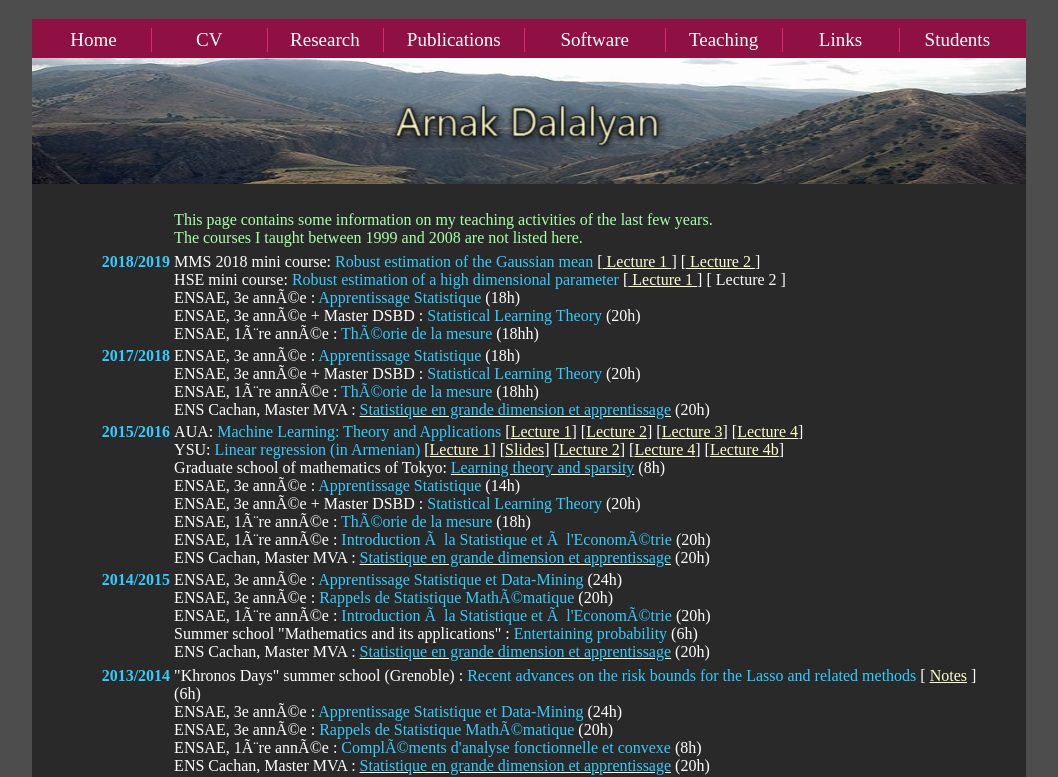
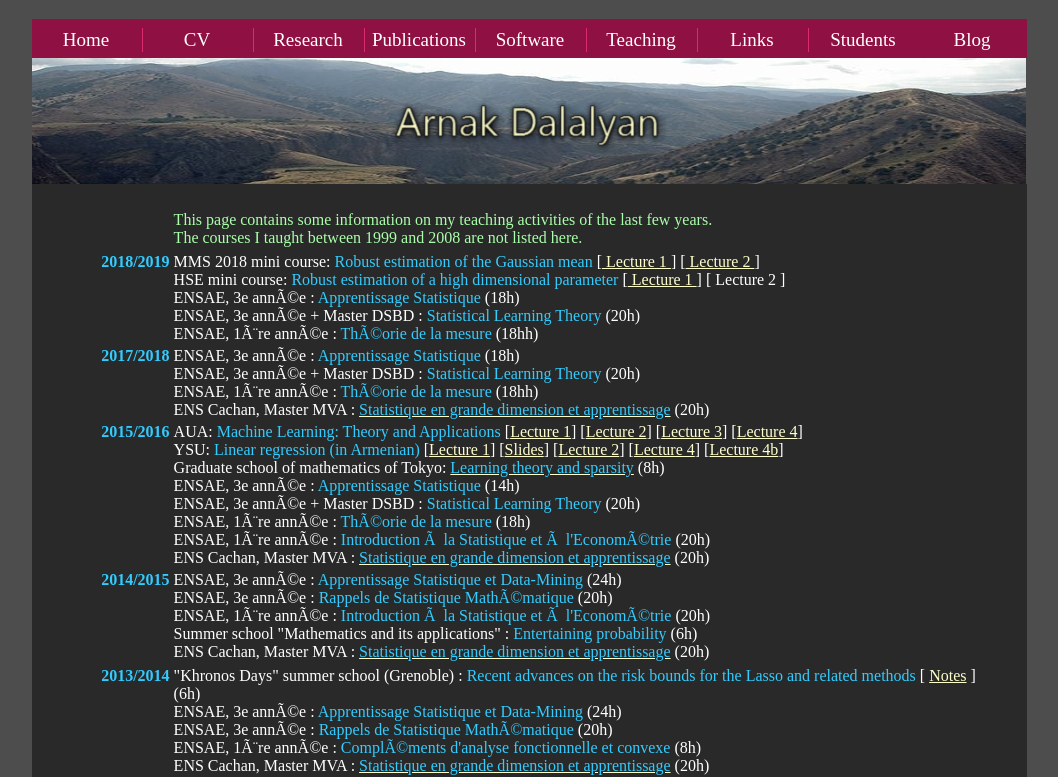
Before and after one commit to adalalyan/adalalyan.github.io, a plain HTML site: page cours.html in a window 1280 px wide. Shown: the top 777 px of the page, without its empty margins (111-1169 px from the left). Drawn offline with Linux system fonts and the light colour scheme.

Commit message:
Update cours.html

```diff
--- a/cours.html
+++ b/cours.html
@@ -77,6 +77,10 @@
 																<td width="12" align="center"><div style="width: 1px; height: 24px;border-right: 1px solid rgb(218, 43, 112);"></div></td>
 																<td align="center"><div class="wg-button">
 																		<a href="students.html">Students</a>
+																		</div>
+																</td>
+																<td align="center"><div class="wg-button">
+																		<a href="blog.html">Blog</a>
 																		</div>
 																</td>
 																<td width="12"></td>
```
